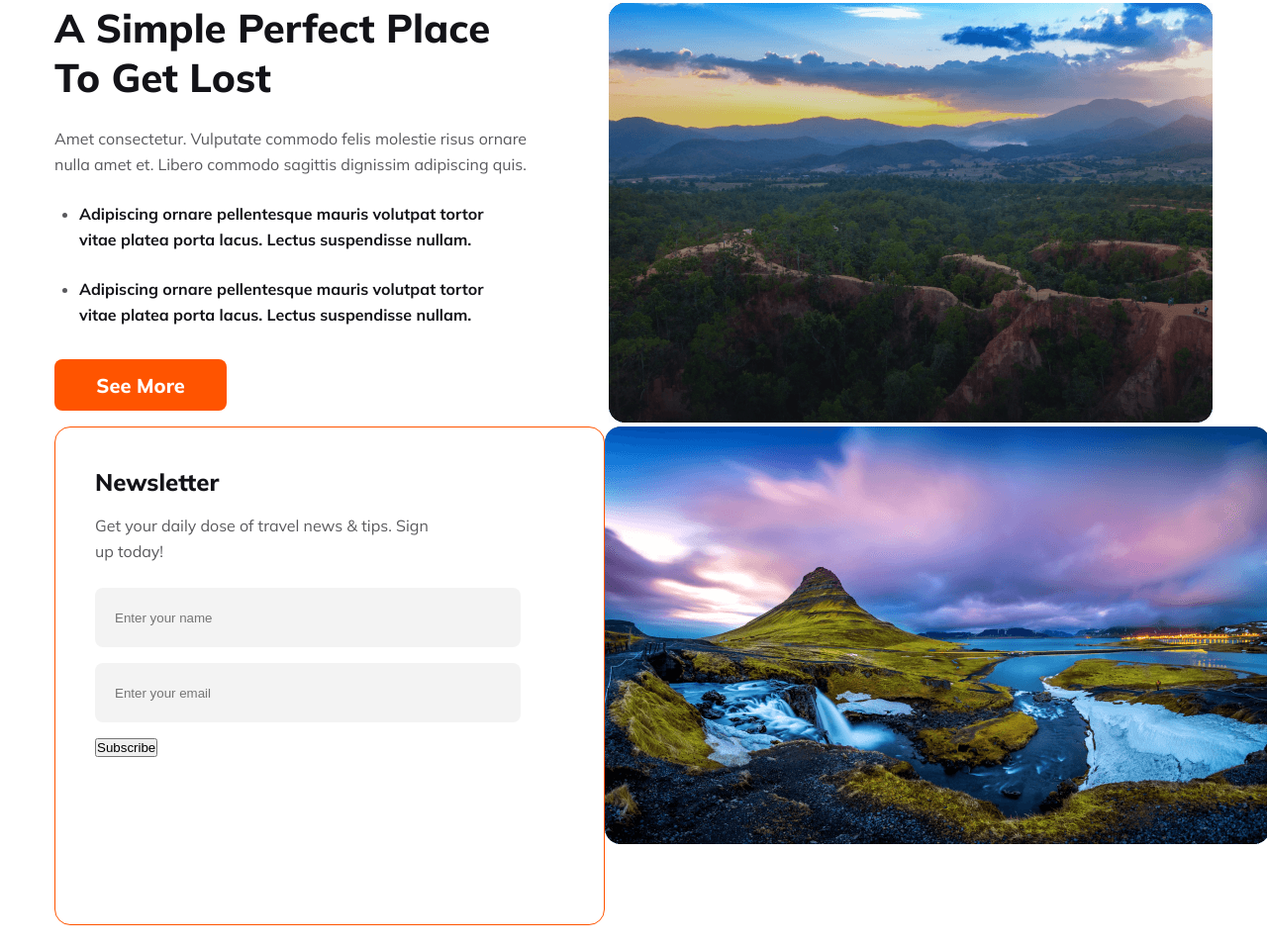
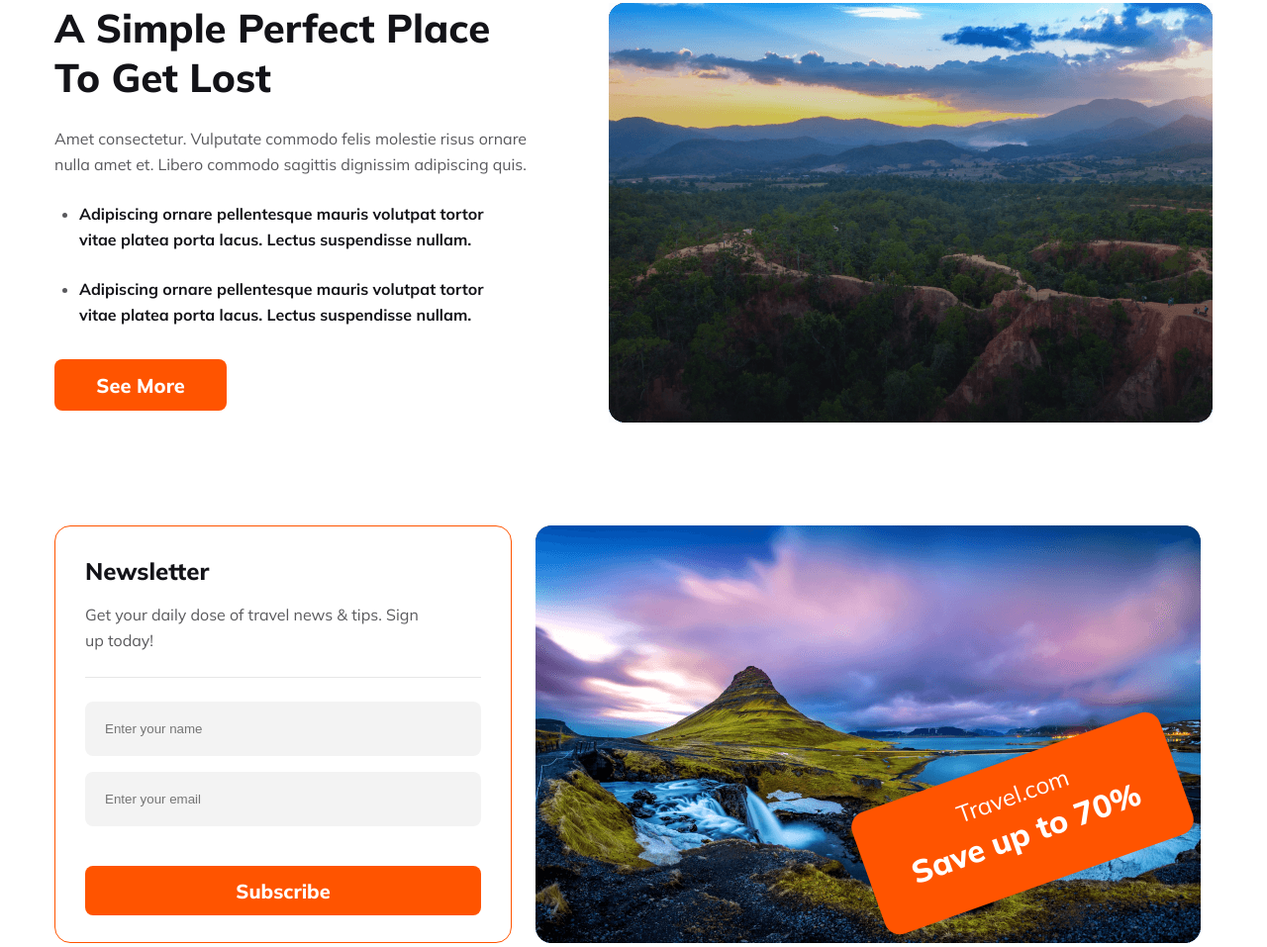
Before and after one commit to almuheetu/Hero-travel, a plain HTML site: page index.html in a window 1280 px wide. Shown: the part 5363-6320 px from the top of the page at 99% size. Before the commit the page ends 6298 px from the top, so only its background shows below. Drawn offline with Linux system fonts and the light colour scheme.

Commit message:
newsletter input css fixed

```diff
--- a/index.html
+++ b/index.html
@@ -386,8 +386,9 @@
                     <h3>Newsletter</h3>
                     <p>Get your daily dose of travel news & tips. Sign up today!</p>
                     <div class="input-form">
+                        <div class="border-top"></div>
                         <input class="input-email" type="text" placeholder="Enter your name">
-                        <input class="input-email" type="email" placeholder="Enter your email">
+                        <input class="input-text" type="email" placeholder="Enter your email">
                     </div>
                     <div class="newsletter-btn">
                         <button>Subscribe</button>
@@ -395,6 +396,10 @@
                 </div>
                 <div class="newsletter-img">
                     <img src="Images/Rectangle 8 (1).png" alt="">
+                    <div class="gift-card">
+                        <h3>Travel.com</h3>
+                        <h2>Save up to 70%</h2>
+                    </div>
                 </div>
             </div>
         </div>
--- a/style.css
+++ b/style.css
@@ -579,6 +579,7 @@
     line-height: 26px;
     /* 162.5% */
 }
+
 .lost-btn button {
     width: 174px;
     height: 52px;
@@ -597,16 +598,26 @@
 
 
 /* newsletter */
+#Newsletter {
+    margin-top: 100px;
+}
+
+.newsletter-img img {
+    width: 100%;
+}
+
 .newsletter-area {
     display: flex;
 }
+
 .newsletter-content {
-	width: 474px;
-	height: 422px;
+	width: 400px;
+	height: 360px;
 	flex-shrink: 0;
 	border-radius: 16px;
 	border: 1px solid #FF5400;
-    padding: 40px;
+	padding: 30px;
+	margin-right: 24px;
 }
 .newsletter-content h3 {
     color: #131318;
@@ -617,6 +628,7 @@
     line-height: normal;
     padding-bottom: 16px;
 }
+
 .newsletter-content p {
     color: #5A5A5D;
     font-family: Mulish;
@@ -625,11 +637,12 @@
     font-weight: 400;
     line-height: 26px;
     padding-bottom: 24px;
-	padding-right: 25%;
+    padding-right: 12%;
 }
+
 .input-email {
-	width: 390px;
-	height: 20px;
+    width: 360px;
+    height: 15px;
     flex-shrink: 0;
     border-radius: 8px;
     background: rgba(19, 19, 24, 0.05);
@@ -637,3 +650,84 @@
     margin-bottom: 16px;
     border: none;
 }
+
+.input-text {
+    width: 360px;
+    height: 15px;
+    flex-shrink: 0;
+    border-radius: 8px;
+    background: rgba(19, 19, 24, 0.05);
+    padding: 20px;
+    margin-bottom: 16px;
+    border: none;
+}
+
+.newsletter-btn button {
+    width: 400px;
+    height: 50px;
+    flex-shrink: 0;
+    border-radius: 8px;
+    background: #FF5400;
+    border: none;
+    margin-top: 24px;
+    color: #FFF;
+    text-align: center;
+    font-family: Mulish;
+    font-size: 20px;
+    font-style: normal;
+    font-weight: 800;
+    line-height: normal;
+}
+
+.gift-card {
+    /* width: ; */
+    width: 324px;
+    height: 120px;
+    transform: rotate(-19.628deg);
+    flex-shrink: 0;
+}
+
+.gift-card {
+    width: 290px;
+    height: 90px;
+    transform: rotate(-19.628deg);
+    flex-shrink: 0;
+    border-radius: 16px;
+    background: #FF5400;
+    padding: 20px;
+}
+
+.gift-card h3 {
+    color: #FFF;
+    text-align: center;
+    font-family: Mulish;
+    font-size: 24px;
+    font-style: normal;
+    font-weight: 400;
+    line-height: normal;
+    /* transform: rotate(-19.628deg); */
+    margin-bottom: 5px;
+}
+
+.gift-card h2 {
+    color: #FFF;
+    font-family: Mulish;
+    font-size: 32px;
+    font-style: normal;
+    font-weight: 800;
+    line-height: normal;
+    text-align: center;
+}
+.gift-card {
+	position: absolute;
+	bottom: 14%;
+	right: 15px;
+}
+.newsletter-img {
+	position: relative;
+}
+.border-top {
+	height: 1px;
+	background: rgba(19, 19, 24, 0.10);
+	margin-bottom: 24px;
+}
```
Lines whose indentation alone changed are shown as unchanged.
